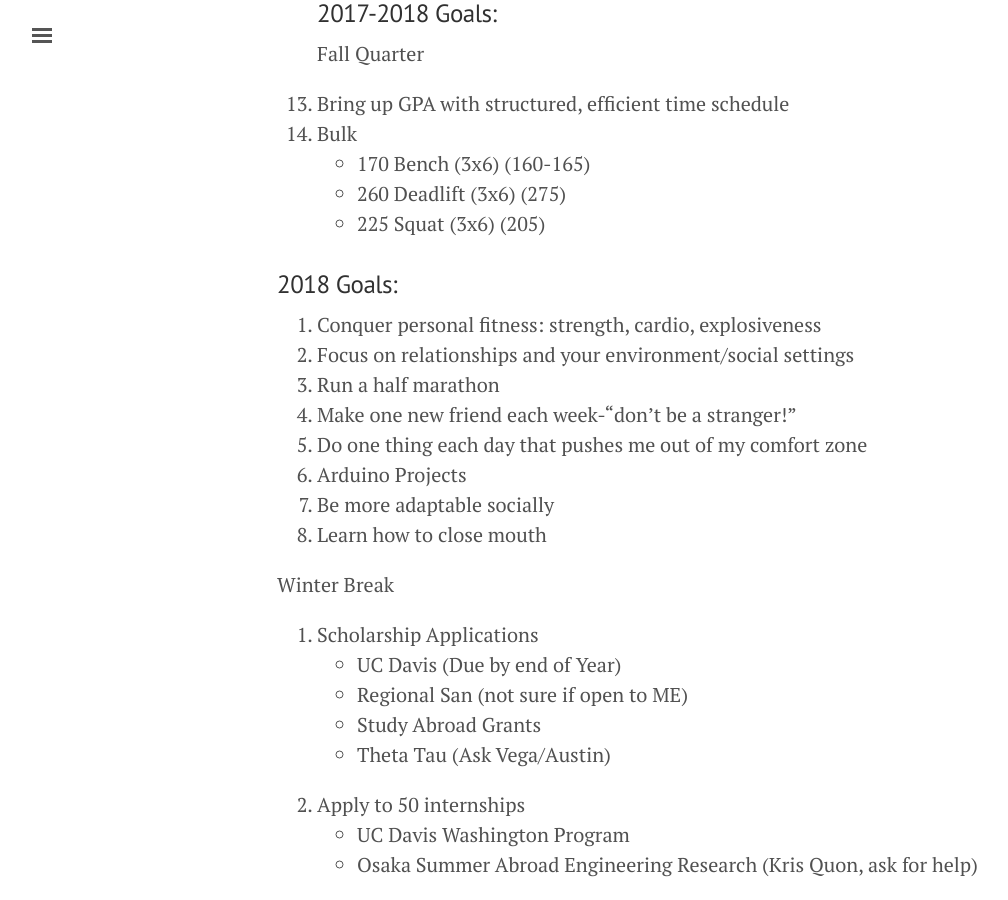
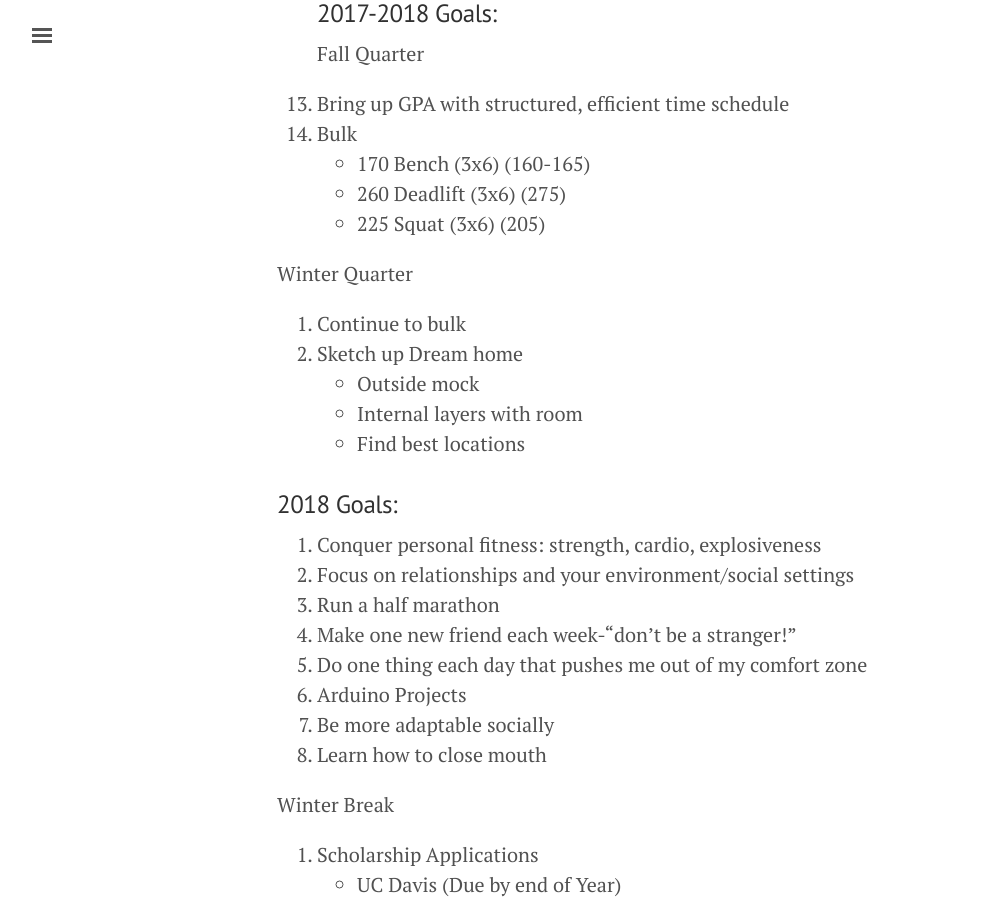
Before and after one commit to bjchia/bjchia.github.io, a Jekyll site: the page built from goals.md, in a window 1280 px wide and 900 px high, scrolled down 852 px. Shown: the whole window, without its empty margins (3-1011 px from the left). Built offline with Jekyll 4.4.1, drawn with Linux system fonts in a browser that asks for light colours.

Commit message:
new goals

```diff
--- a/goals.md
+++ b/goals.md
@@ -31,6 +31,13 @@ Fall Quarter
     - 170 Bench (3x6) (160-165)
     - 260 Deadlift (3x6) (275)
     - 225 Squat (3x6) (205)
+
+Winter Quarter
+1. Continue to bulk
+2. Sketch up Dream home
+  - Outside mock
+  - Internal layers with room
+  - Find best locations
 
 ### 2018 Goals:
 
```
Also changed, not shown: bored.md (+3 -1 lines).
